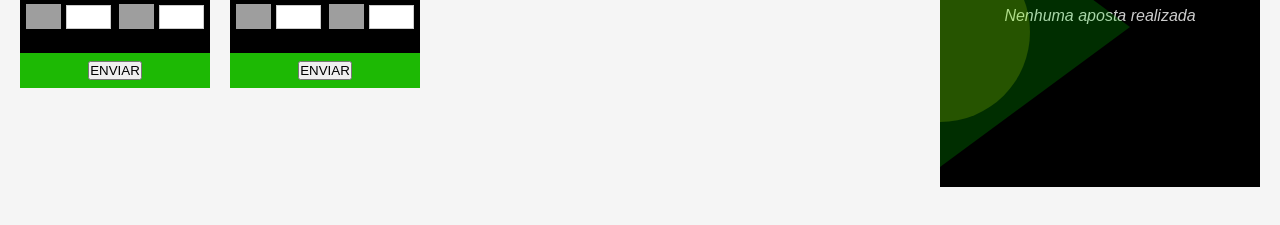
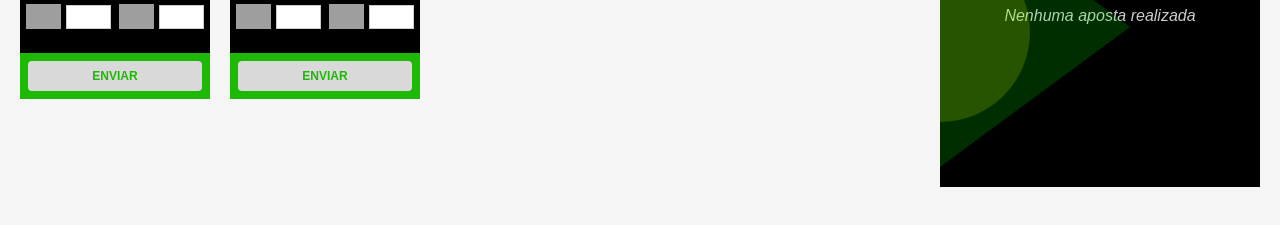
Before and after one commit to ThalitaBeatriz28/BetWell, a plain HTML site: page index.html in a window 1280 px wide. Shown: the part 273-498 px from the top of the page. Drawn offline with Linux system fonts and the light colour scheme; grey boxes are pictures that could not be loaded; a web font is replaced by a local one.

Commit message:
Fix: corrigindo estilo do botao

```diff
--- a/index.html
+++ b/index.html
@@ -75,8 +75,7 @@
                         <div class="card-footer">
                             <button
                                 onclick="salvarPalpite('Brasil vs Haiti', 1)"
-                                class="btn-palpite"
-                            >
+                                class="btn-enviar">
                                 ENVIAR
                             </button>
                         </div>
@@ -131,8 +130,7 @@
                         <div class="card-footer">
                             <button
                                 onclick="salvarPalpite('Holanda vs Japão', 2)"
-                                class="btn-palpite"
-                            >
+                                class="btn-enviar">
                                 ENVIAR
                             </button>
                         </div>
```
